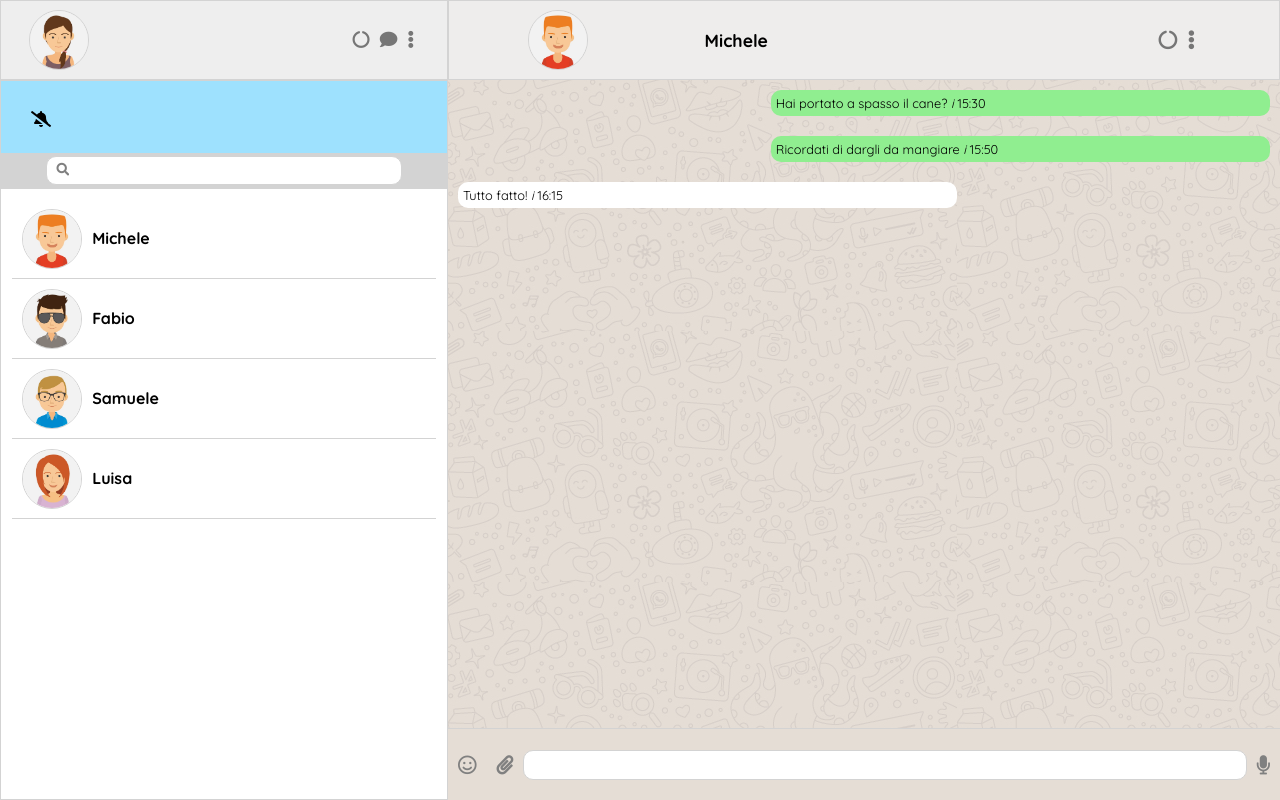
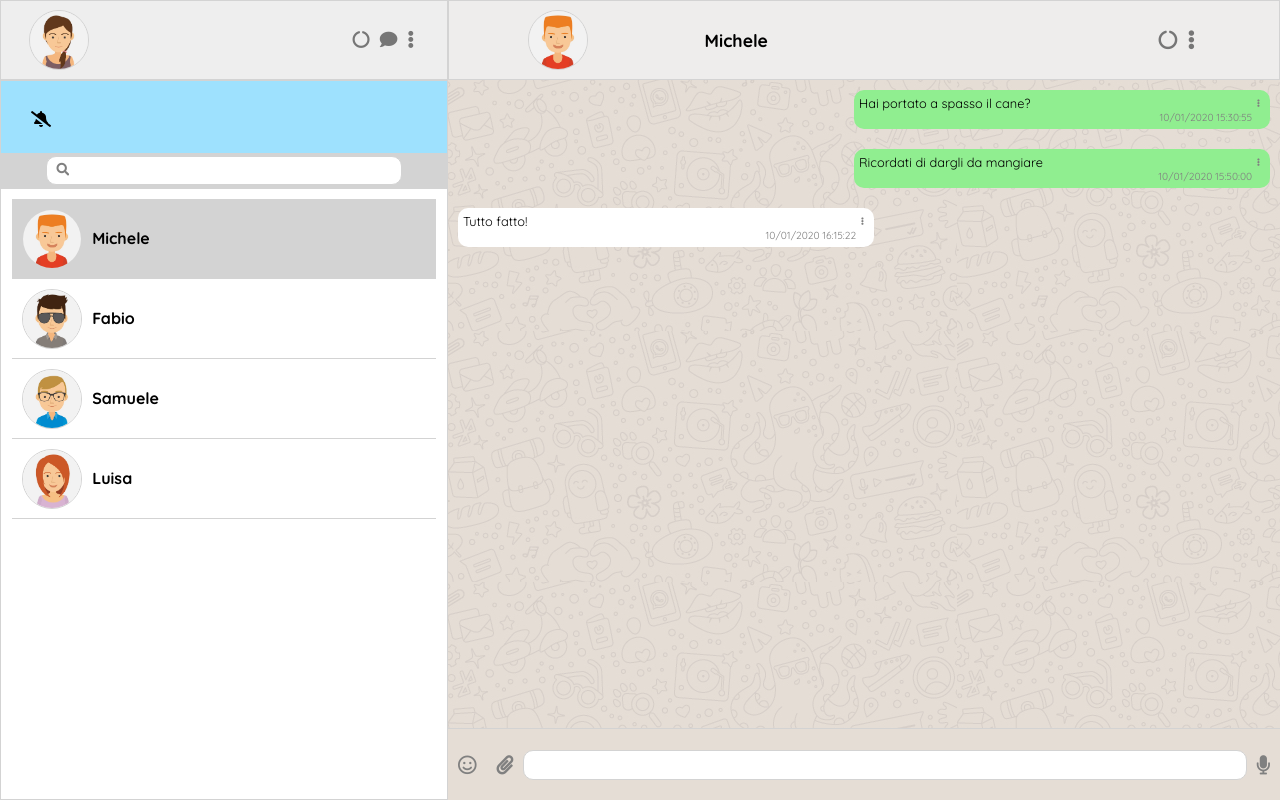
Before and after one commit to tommasoscocciolini/vue-boolzapp, a plain HTML site: page index.html in a window 1280 px wide. Both pictures are taken after a click on the element "Michele". Drawn offline with nearby package versions, Linux system fonts and the light colour scheme.

Commit message:
conversazione attiva con rispettivi messaggi

```diff
--- a/index.html
+++ b/index.html
@@ -38,12 +38,10 @@
       <div class="spacer-container-convs">
 
         <div class="conversations">
-          <div class="contact-chat" v-for="(contact, i) in contacts" :class="`${contact.status}`" @click="activeConvFn(contact)">
+          <div class="contact-chat" v-for="(contact, i) in contacts" :class="(isActive == contact) ? 'active' : ''" @click="activeConv2(contact)">
             <img :id="getId(contact)" height="60"
                  :src="getAvatar(contact)" alt=""
-                 class="avatar"
-
-                 >
+                 class="avatar">
             <span>{{contacts[i].name}}</span>
           </div>
         </div>
@@ -54,9 +52,9 @@
   <div class="container-right">
     <div class="top-bar-right">
       <div class="spacer-container">
-        <img class="avatar" height="60" src="./img/avatar_1.jpg" alt="">
+        <img class="avatar" height="60" :src="getActiveAvatar(isActive)" alt="">
         <div class="name-conv">
-          {{contacts[0].name}}
+          {{isActive.name}}
         </div>
         <div class="shortcuts-top-right">
           <i class="fas fa-circle-notch"></i>
@@ -69,12 +67,11 @@
         <div class="conversation-body">
           <div
           class="message-box"
-          v-for="message in contacts[index].messages"
-          :class="message.status"
-          >
+          v-for="message in isActive.messages"
+          :class="message.status">
             <span class="message-text">{{message.text}}</span>
-            <i>i</i>
-            <span class="message-time">{{getDate(message.date)}}</span>
+            <i class="fas fa-ellipsis-v"></i>
+            <span class="message-time">{{message.date}}</span>
           </div>
         </div>
         <div class="messagebar">
--- a/main.js
+++ b/main.js
@@ -5,6 +5,7 @@ var app = new Vue({
   searchConv: '',
   data:{
     index: 0,
+    isActive: '',
     contacts: [
     	{
     		name: 'Michele',
@@ -102,14 +103,18 @@ var app = new Vue({
       let id = String("conv-" + contact.name)
       return String(id)
     },
-    activeConvFn: function(contact){
-      for (var i = 0; i < this.contacts.length; i++) {
-        this.contacts[i].status="";
-      }
-      contact.status = 'active';
-      console.log(this.contacts);
-      //console.log(contact.status);
-      return 'active';
+    // activeConvFn: function(contact){
+    //   for (var i = 0; i < this.contacts.length; i++) {
+    //     this.contacts[i].status="";
+    //   }
+    //   contact.status = 'active';
+    //   console.log(this.contacts);
+    //   //console.log(contact.status);
+    //   return 'active';
+    // },
+    activeConv2: function(contact){
+      this.isActive = contact;
+
     },
     getDate: function(date) {
       let data = new Date(date);
@@ -118,6 +123,12 @@ var app = new Vue({
 
       return `${hours}:${minutes}`
     },
+    getActiveAvatar: function(active) {
+      //console.log(active.avatar);
+      if (active.avatar==undefined) {
+        return "img/avatar_1.jpg"
+      } else return "img/avatar"+active.avatar+".jpg";
+    }
 
   },
   computed:{
--- a/master.css
+++ b/master.css
@@ -130,6 +130,7 @@
 .conversations{
   height: 80%;
   width: 100%;
+  cursor: pointer;
 
   display: flex;
   flex-direction: column;
@@ -140,6 +141,10 @@
   padding: 10px;
   display: flex;
   border-bottom: .1em solid lightgrey;
+}
+
+.contact-chat.active{
+  background-color: lightgrey;
 }
 
 .contact-chat span{
@@ -256,5 +261,21 @@
   font-size: .8em;
   padding: 5px;
   margin: 10px;
-  width: 60%;
+  width: 50%;
 }
+
+.message-box i{
+  color: grey;
+  float: right;
+  font-size: .6em;
+  padding: 5px;
+  cursor: pointer;
+}
+
+.message-box .message-time{
+  display: block;
+  color: grey;
+  font-size: .8em;
+  text-align: right;
+  display: block;
+}
```
